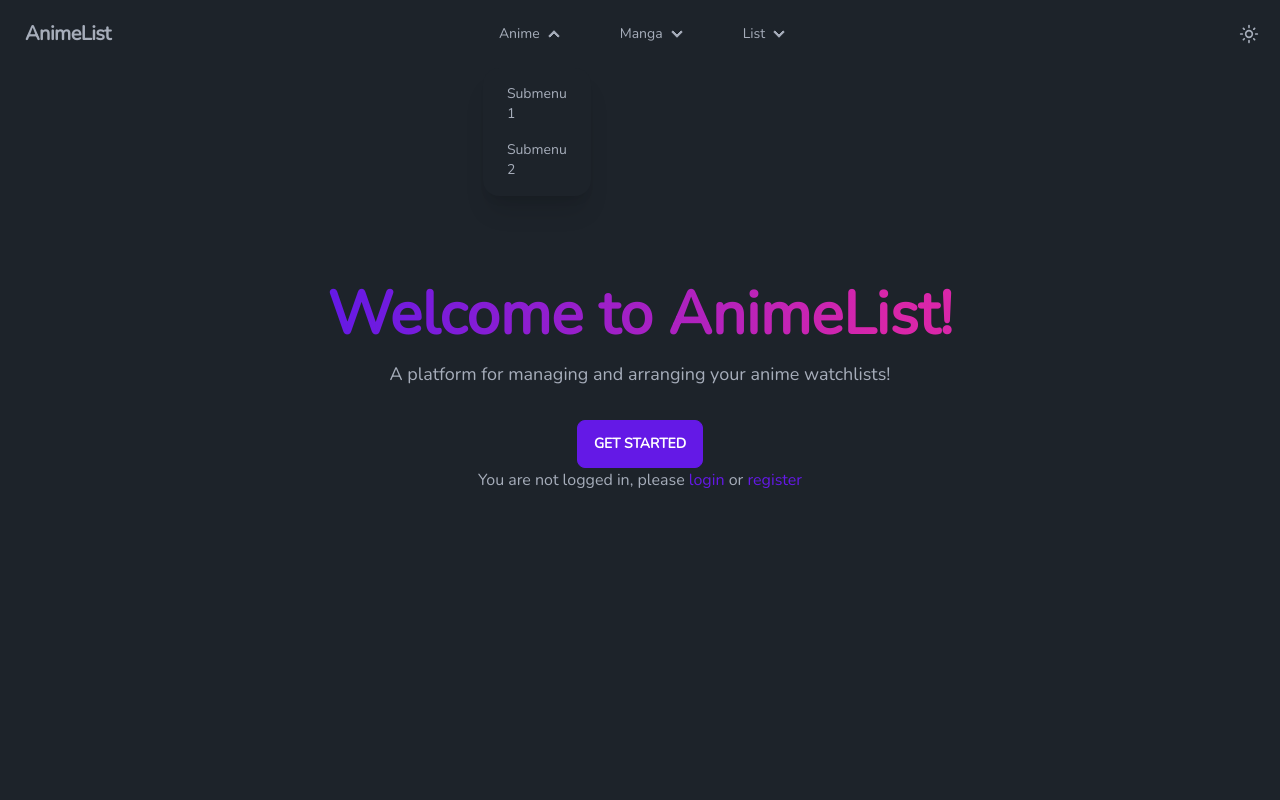
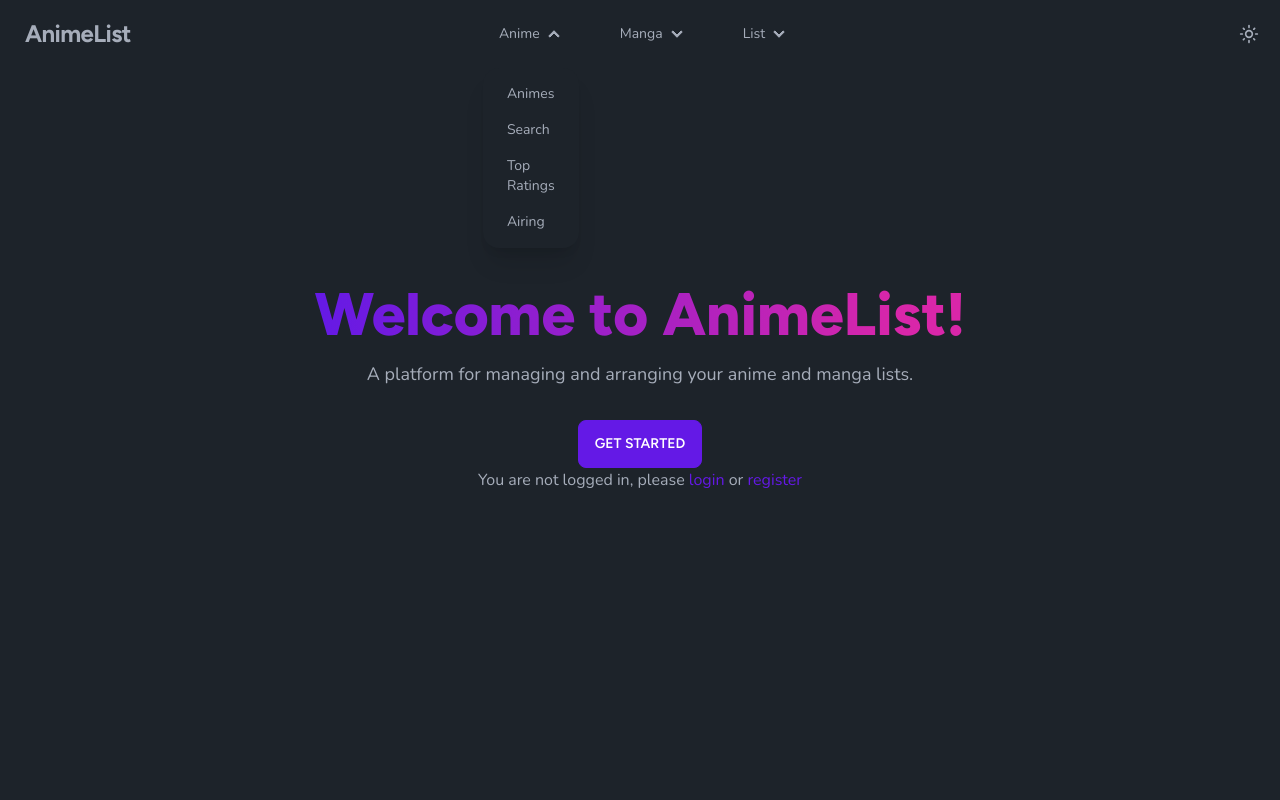
Before and after one commit to lclhugo/AnimeList, a Nuxt app: page / in a window 1280 px wide. Both pictures are taken after a click on the heading "Anime". Shown: the top 800 px of the page. Built offline with nearby package versions, Linux system fonts and the light colour scheme; no server answers.

Commit message:
adding more

```diff
--- a/assets/css/tailwind.css
+++ b/assets/css/tailwind.css
@@ -5,7 +5,7 @@
 *, option {
     font-family:
       'Nunito',
-      sans sérif !important;
+      sans sérif
   }
 
 .min-h-screen80 {
@@ -15,3 +15,7 @@
 .card.image-full:before {
   display: none;
 }
+
+.title, .btn {
+  font-family: Figtree, sans-serif !important;
+}
--- /dev/null
+++ b/components/HomeButton.vue
@@ -0,0 +1,5 @@
+<template>
+  <NuxtLink to="/" class="text-2xl font-bold tracking-tight normal-case title btn btn-ghost">
+    AnimeList
+  </NuxtLink>
+</template>
--- a/components/layout/TheNavbar.vue
+++ b/components/layout/TheNavbar.vue
@@ -1,91 +1,12 @@
-<!-- <template>
-  <header>
-    <div id="app" class="font-sans antialiased">
-      <nav class="flex flex-wrap items-center justify-between p-6 bg-teal">
-        <div class="flex items-center mr-6 flex-no-shrink">
-          <NuxtLink to="/" class="text-xl font-semibold tracking-tight normal-case btn btn-ghost">
-            AnimeList
-          </NuxtLink>
-        </div>
-        <div class="block sm:hidden">
-          <button
-            class="flex items-center px-3 py-2 border rounded text-teal-lighter border-teal-light hover:text-white hover:border-white"
-            @click="toggle"
-          >
-            <svg
-              class="w-3 h-3 fill-current"
-              viewBox="0 0 20 20"
-              xmlns="http://www.w3.org/2000/svg"
-            >
-              <title>Menu</title>
-              <path d="M0 3h20v2H0V3zm0 6h20v2H0V9zm0 6h20v2H0v-2z" />
-            </svg>
-          </button>
-        </div>
-        <div
-          :class="open ? 'block' : 'hidden'"
-          class="flex-grow w-full sm:flex sm:items-center sm:w-auto"
-        >
-          <div class="text-sm sm:flex-grow">
-            <NuxtLink
-              to="/anime/top"
-              class="block mt-4 mr-4 no-underline sm:inline-block sm:mt-0 text-teal-lighter hover:text-white"
-            >
-              Top
-            </NuxtLink>
-            <NuxtLink
-              to="/anime/search"
-              class="block mt-4 mr-4 no-underline sm:inline-block sm:mt-0 text-teal-lighter hover:text-white"
-            >
-              Search
-            </NuxtLink>
-            <NuxtLink
-              to="/anime/current-season"
-              class="block mt-4 no-underline sm:inline-block sm:mt-0 text-teal-lighter hover:text-white"
-            >
-              CurrentSeason
-            </NuxtLink>
-          </div>
-        </div>
-      </nav>
-    </div>
-  </header>
-</template> -->
-<!--
-<script lang="ts">
-import { defineComponent, ref } from 'vue';
-
-export default defineComponent({
-  setup: function () {
-    const open = ref(false);
-    const toggle = () => {
-      open.value = !open.value;
-    };
-    return {
-      open: open,
-      toggle: toggle,
-    };
-  },
-});
-</script> -->
-
 <template>
   <div class="navbar bg-base-100">
     <div class="navbar-start">
       <div class="dropdown">
         <label tabindex="0" class="btn btn-ghost lg:hidden">
-          <svg
-            xmlns="http://www.w3.org/2000/svg"
-            class="w-5 h-5"
-            fill="none"
-            viewBox="0 0 24 24"
-            stroke="currentColor"
-          >
+          <svg xmlns="http://www.w3.org/2000/svg" width="24" height="24" viewBox="0 0 24 24">
             <path
-              stroke-linecap="round"
-              stroke-linejoin="round"
-              stroke-width="2"
-              d="M4 6h16M4 12h8m-8 6h16"
+              fill="currentColor"
+              d="M4 18q-.425 0-.713-.288T3 17q0-.425.288-.713T4 16h11q.425 0 .713.288T16 17q0 .425-.288.713T15 18H4Zm14.9-1.7l-3.6-3.6q-.3-.3-.3-.7t.3-.7l3.6-3.6q.275-.275.7-.275t.7.275q.275.275.275.7t-.275.7L17.4 12l2.9 2.9q.275.275.275.7t-.275.7q-.275.275-.7.275t-.7-.275ZM4 13q-.425 0-.713-.288T3 12q0-.425.288-.713T4 11h8q.425 0 .713.288T13 12q0 .425-.288.713T12 13H4Zm0-5q-.425 0-.713-.288T3 7q0-.425.288-.713T4 6h11q.425 0 .713.288T16 7q0 .425-.288.713T15 8H4Z"
             />
           </svg>
         </label>
@@ -94,40 +15,43 @@ export default defineComponent({
           class="menu menu-sm dropdown-content mt-3 z-[1] p-2 shadow bg-base-100 rounded-box w-52"
         >
           <li>
-            <a>Parent</a>
+            <NuxtLink to="/">Anime</NuxtLink>
             <ul class="p-2">
-              <li><a>Submenu 1</a></li>
-              <li><a>Submenu 2</a></li>
+              <li><NuxtLink to="/animes">Animes</NuxtLink></li>
+              <li><NuxtLink to="/anime/search">Search</NuxtLink></li>
+              <li><NuxtLink to="/anime/top">Top Ratings</NuxtLink></li>
+              <li><NuxtLink to="/anime/current-season">Airing</NuxtLink></li>
             </ul>
           </li>
           <li>
-            <a>Parent</a>
+            <NuxtLink to="/">Manga</NuxtLink>
             <ul class="p-2">
-              <li><a>Submenu 1</a></li>
-              <li><a>Submenu 2</a></li>
+              <li><NuxtLink to="/mangas">Mangas</NuxtLink></li>
+              <li><NuxtLink to="/manga/search">Search</NuxtLink></li>
+              <li><NuxtLink to="/manga/top">Top Ratings</NuxtLink></li>
             </ul>
           </li>
           <li>
-            <a>Parent</a>
+            <NuxtLink to="/">Parent</NuxtLink>
             <ul class="p-2">
-              <li><a>Submenu 1</a></li>
-              <li><a>Submenu 2</a></li>
+              <li><NuxtLink to="/">Submenu 1</NuxtLink></li>
+              <li><NuxtLink to="/">Submenu 2</NuxtLink></li>
             </ul>
           </li>
         </ul>
       </div>
-      <NuxtLink to="/" class="text-xl font-semibold tracking-tight normal-case btn btn-ghost">
-        AnimeList
-      </NuxtLink>
+      <HomeButton />
     </div>
     <div class="hidden navbar-center lg:flex">
-      <ul class="gap-8 px-1 menu menu-horizontal">
+      <ul class="gap-8 px-1 z-[1] menu menu-horizontal">
         <li tabindex="0">
           <details>
             <summary>Anime</summary>
             <ul class="p-2">
-              <li><a>Submenu 1</a></li>
-              <li><a>Submenu 2</a></li>
+              <li><NuxtLink to="/animes">Animes</NuxtLink></li>
+              <li><NuxtLink to="/anime/search">Search</NuxtLink></li>
+              <li><NuxtLink to="/anime/top">Top Ratings</NuxtLink></li>
+              <li><NuxtLink to="/anime/current-season">Airing</NuxtLink></li>
             </ul>
           </details>
         </li>
@@ -136,8 +60,9 @@ export default defineComponent({
           <details>
             <summary>Manga</summary>
             <ul class="p-2">
-              <li><a>Submenu 1</a></li>
-              <li><a>Submenu 2</a></li>
+              <li><NuxtLink to="/mangas">Mangas</NuxtLink></li>
+              <li><NuxtLink to="/manga/search">Search</NuxtLink></li>
+              <li><NuxtLink to="/manga/top">Top Ratings</NuxtLink></li>
             </ul>
           </details>
         </li>
@@ -145,8 +70,8 @@ export default defineComponent({
           <details>
             <summary>List</summary>
             <ul class="p-2">
-              <li><a>Submenu 1</a></li>
-              <li><a>Submenu 2</a></li>
+              <li><NuxtLink to="/">Submenu 1</NuxtLink></li>
+              <li><NuxtLink to="/">Submenu 2</NuxtLink></li>
             </ul>
           </details>
         </li>
@@ -158,6 +83,4 @@ export default defineComponent({
   </div>
 </template>
 
-<script lang="ts">
-import type { ThemeSwitcher } from '#build/components';
-</script>
+<script lang="ts"></script>
--- a/nuxt.config.ts
+++ b/nuxt.config.ts
@@ -11,7 +11,8 @@ export default defineNuxtConfig({
   ssr: false,
   googleFonts: {
     families: {
-      Nunito: true,
+      Nunito: [100, 200, 300, 400, 500, 600, 700, 800, 900],
+      Figtree: [100, 200, 300, 400, 500, 600, 700, 800, 900],
     },
     display: 'swap',
     prefetch: true,
--- a/pages/index.vue
+++ b/pages/index.vue
@@ -1,12 +1,16 @@
 <template>
-  <div class="flex flex-col items-center justify-center text-center min-h-screen80">
+  <div
+    v-motion-pop-visible-once
+    :delay="300"
+    class="flex flex-col items-center justify-center text-center min-h-screen80"
+  >
     <div>
       <h1
-        class="mb-4 text-6xl font-extrabold text-transparent bg-clip-text bg-gradient-to-r from-primary from-10 via-30% to-secondary to-90%"
+        class="mb-4 text-6xl font-extrabold text-transparent title bg-clip-text bg-gradient-to-r from-primary from-10 via-30% to-secondary to-90%"
       >
         Welcome to AnimeList!
       </h1>
-      <p class="mb-8 text-lg">A platform for managing and arranging your anime watchlists!</p>
+      <p class="mb-8 text-lg">A platform for managing and arranging your anime and manga lists.</p>
       <router-link to="/coucou" class="btn btn-primary">Get Started</router-link>
     </div>
     <div v-if="user">
--- /dev/null
+++ b/pages/user/[username]/anime/index.vue
@@ -0,0 +1,34 @@
+<template>
+  <div>
+    <div v-for="anime in animeData" :key="anime.animeId">
+      <img :src="anime.animeInfo.image" alt="Anime Poster" />
+      <p>{{ anime.animeInfo.title }}</p>
+    </div>
+  </div>
+</template>
+
+<script lang="ts">
+import { ref, onMounted } from 'vue';
+import axios from 'axios';
+
+export default {
+  setup: function () {
+    const animeData = ref(null);
+    const route = useRoute();
+    const { username } = route.params;
+
+    onMounted(async () => {
+      try {
+        const { data } = await axios.get(`https://localhost:7081/api/anime/list/get/${username}`);
+        animeData.value = data;
+      } catch (error) {
+        console.error('Error fetching data:', error);
+      }
+    });
+
+    return {
+      animeData: animeData,
+    };
+  },
+};
+</script>
--- /dev/null
+++ b/pages/user/[username]/index.vue
@@ -0,0 +1,13 @@
+<template>
+  <div>
+    <h2>welcome to {{ username }} profile</h2>
+
+    <NuxtLink :to="'/user/' + username + '/anime'" class="btn btn-primary">Anime List!</NuxtLink>
+    <NuxtLink :to="'/user/' + username + '/manga'" class="btn btn-primary">Manga List!</NuxtLink>
+  </div>
+</template>
+
+<script setup lang="ts">
+const route = useRoute();
+const { username } = route.params;
+</script>
--- /dev/null
+++ b/pages/user/[username]/manga/index.vue
@@ -0,0 +1,34 @@
+<template>
+  <div>
+    <div v-for="manga in mangaData" :key="manga.mangaId">
+      <img :src="manga.mangaInfo.image" alt="manga Poster" />
+      <p>{{ manga.mangaInfo.title }}</p>
+    </div>
+  </div>
+</template>
+
+<script lang="ts">
+import { ref, onMounted } from 'vue';
+import axios from 'axios';
+
+export default {
+  setup: function () {
+    const mangaData = ref(null);
+    const route = useRoute();
+    const { username } = route.params;
+
+    onMounted(async () => {
+      try {
+        const { data } = await axios.get(`https://localhost:7081/api/manga/list/get/${username}`);
+        mangaData.value = data;
+      } catch (error) {
+        console.error('Error fetching data:', error);
+      }
+    });
+
+    return {
+      mangaData: mangaData,
+    };
+  },
+};
+</script>
--- a/tailwind.config.js
+++ b/tailwind.config.js
@@ -11,6 +11,7 @@ module.exports = {
       fontFamily: {
         display: ['Nunito'],
         body: ['Nunito'],
+        titles: ['Figtree'],
       },
     },
   },
```
Also changed, not shown: components/layout/TheFooter.vue (+5 -23 lines), 1 other file (tests, documents, lock files or other folders).
